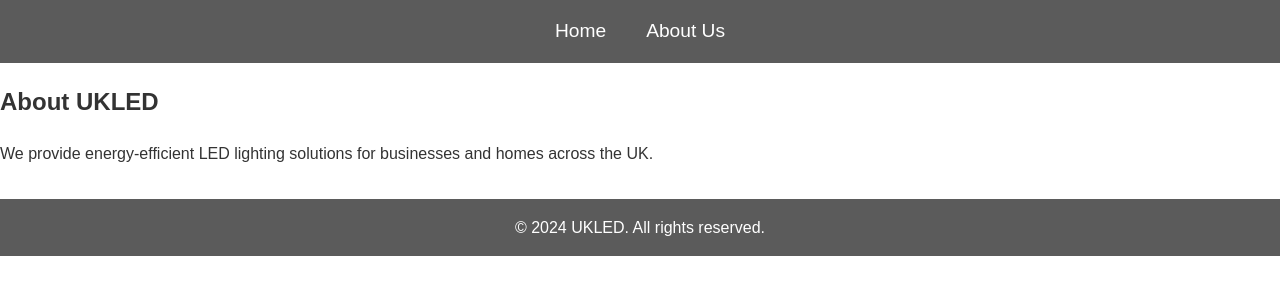
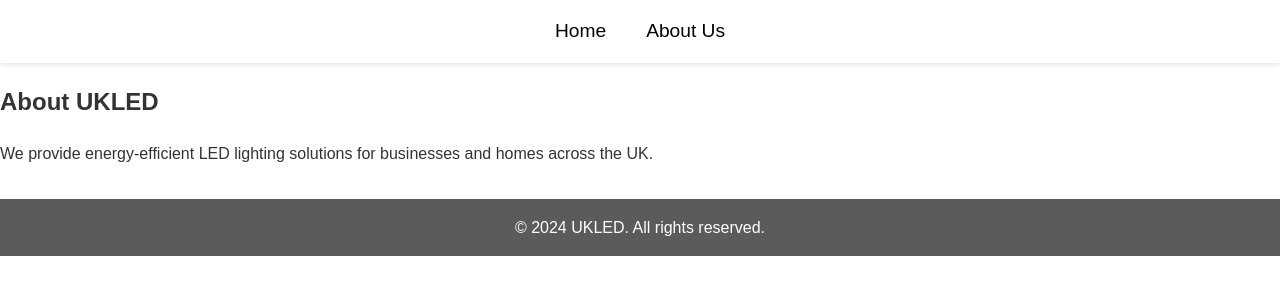
Before and after one commit to Colin101-design/Ukled, a Flask app: page /about in a window 1280 px wide. Shown: the top 300 px of the page. Run offline with Flask 3, Linux system fonts and the light colour scheme.

Commit message:
Update styles.css

```diff
--- a/static/styles.css
+++ b/static/styles.css
@@ -7,11 +7,13 @@
     line-height: 1.6;
 }
 
+/* Header Styles */
 header {
-    background-color: rgba(51, 51, 51, 0.8); /* Semi-transparent background for header */
-    color: white;
+    background-color: white; /* Set header background to white */
+    color: black;            /* Set text color to black */
     padding: 1rem 0;
     text-align: center;
+    box-shadow: 0 2px 5px rgba(0, 0, 0, 0.1); /* Optional: Add a subtle shadow for better separation */
 }
 
 header img.logo {
@@ -32,13 +34,13 @@
 }
 
 header nav ul li a {
-    color: white;
+    color: black;            /* Change link color to black */
     text-decoration: none;
     font-size: 1.2rem;
 }
 
 header nav ul li a:hover {
-    color: #fca311;
+    color: #fca311;         /* Change color on hover */
 }
 
 /* Video Background */
```
